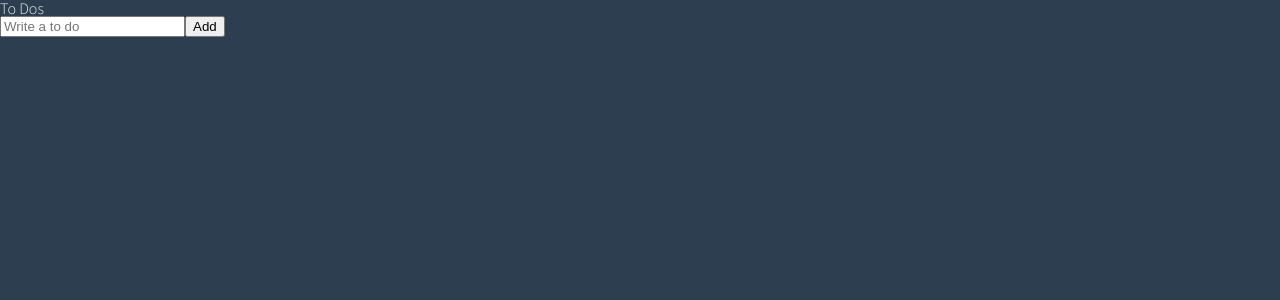
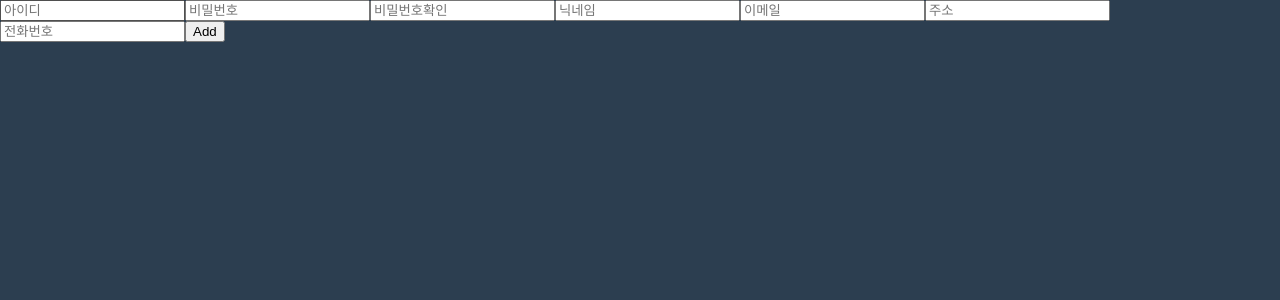
Before and after one commit to myhappyman/todo-list-app, a React (Create React App) app: page / in a window 1280 px wide. Shown: the top 300 px of the page. Built offline with nearby package versions, Linux system fonts and the light colour scheme.

Commit message:
react-hook-form과 typescript처리방법이 헷갈려서 복습중

```diff
--- a/src/App.tsx
+++ b/src/App.tsx
@@ -1,5 +1,7 @@
 import { createGlobalStyle } from "styled-components";
+// import ToDoList_Review from "./components/toDoList_REVIEW";
 import ToDoList from "./components/toDoList";
+import ToDoList_Review from "./components/toDoList_Review";
 
 const GlobalStyle = createGlobalStyle`
   /* http://meyerweb.com/eric/tools/css/reset/
@@ -69,7 +71,8 @@ function App() {
   return (
     <>
         <GlobalStyle />
-        <ToDoList />
+        {/* <ToDoList /> */}
+        <ToDoList_Review />
     </>
   );
 }
--- /dev/null
+++ b/src/components/toDoList_Review.tsx
@@ -0,0 +1,21 @@
+import { useForm } from "react-hook-form";
+
+function ToDoList_Review(){
+    const { register } = useForm();
+    return (
+        <div>
+            <form>
+                <input {...register("userId")} placeholder="아이디"/>
+                <input {...register("userPw")} placeholder="비밀번호"/>
+                <input {...register("userPwConfirm")} placeholder="비밀번호확인"/>
+                <input {...register("nickName")} placeholder="닉네임"/>
+                <input {...register("email")} placeholder="이메일"/>
+                <input {...register("address")} placeholder="주소"/>
+                <input {...register("phone")} placeholder="전화번호"/>
+                <button>Add</button>
+            </form>
+        </div>
+    );
+}
+
+export default ToDoList_Review;
```
